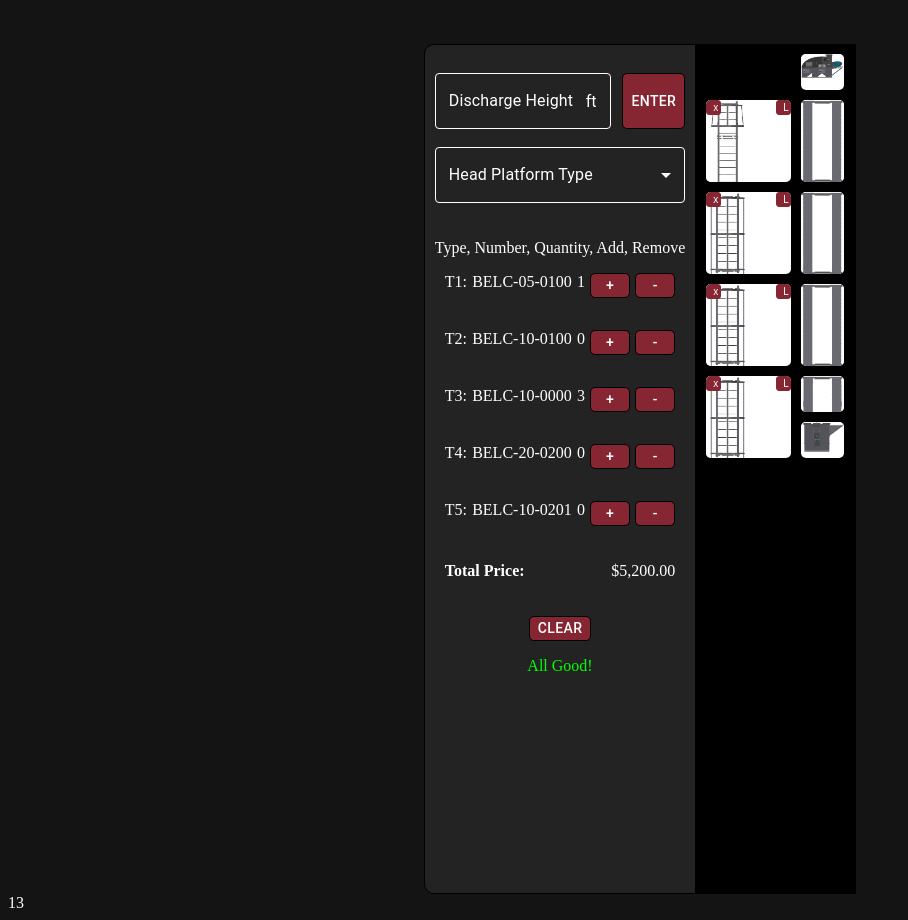
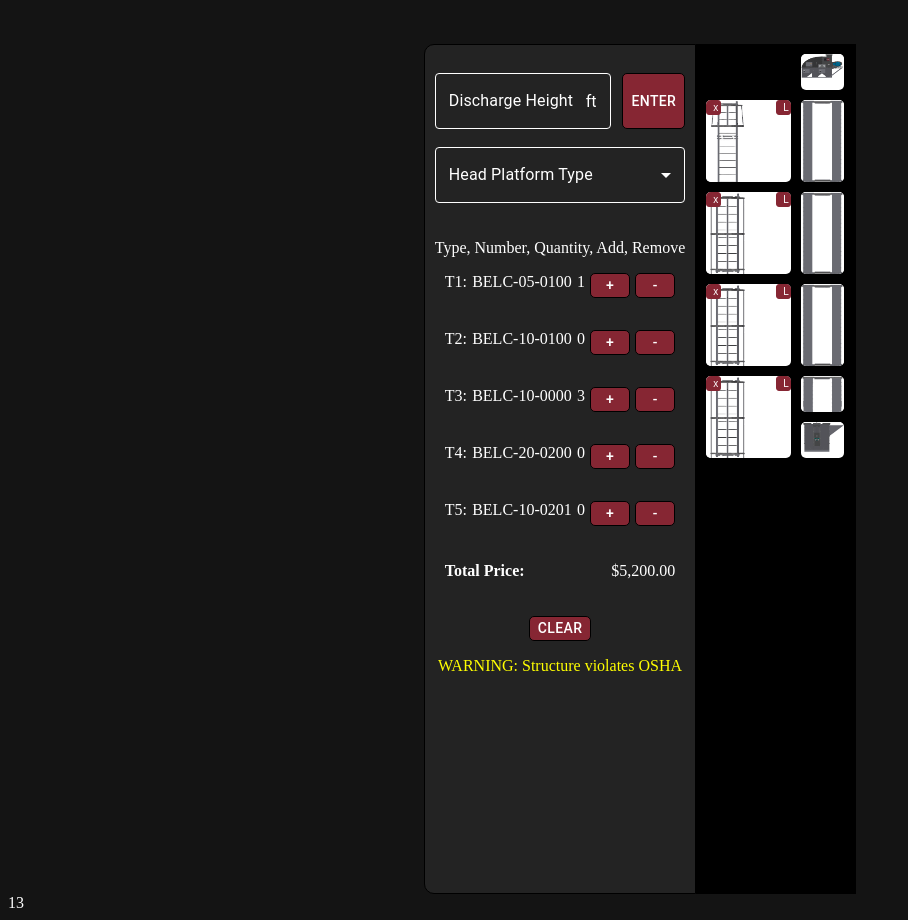
Before and after one commit to Roy1213/All-React-Projects-MC, a React (Create React App) app: page / in a window 1280 px wide. Shown: the whole page, without its empty margins (0-908 px from the left). Built offline with nearby package versions, Linux system fonts and the light colour scheme.

Commit message:
Added OSHA compliance warning.

```diff
--- a/src/Data.js
+++ b/src/Data.js
@@ -171,6 +171,7 @@ export default class Data {
 
   static generateWarnings = () => {
     var buildWarning = false
+    var buildError = false
     for (let i = 0; i < Data.typesUpdated.length; i++) {
       var type = Data.typesUpdated[i]
       if (Math.abs(type) == 4) {
@@ -178,12 +179,29 @@ export default class Data {
       }
       if (i != Data.typesUpdated.length - 1) {
         if (!(type < 0 && Data.typesUpdated[i + 1] < 0 || type > 0 && Data.typesUpdated[i + 1] > 0)) {
-          buildWarning = true;
+          buildError = true;
           break;
         }
       }
     }
-    return <p style={{color: buildWarning ? 'red' : 'lime'}}>{buildWarning ? 'Warning: Structure is Unstable' : 'All Good!'}</p>
+
+    var feetBetween = 0
+    for (let i = 0; i < Data.typesUpdated.length; i++) {
+      var absType = Math.abs(Data.typesUpdated[i])
+      if (absType != 4) {
+        feetBetween += Data.typeHeights[absType - 1]
+      } else {
+        feetBetween += 10
+      }
+      if (feetBetween > 30) {
+        buildWarning = true;
+        break;
+      }
+      if (absType == 4) {
+        feetBetween = 10
+      }
+    }
+    return <p style={{color: buildError ? 'red' : buildWarning ? 'yellow' : 'lime'}}>{buildError ? 'WARNING: Structure is unstable' : buildWarning ? 'WARNING: Structure violates OSHA' : 'All Good!'}</p>
   }
 
   static calculateHeight() {
```
